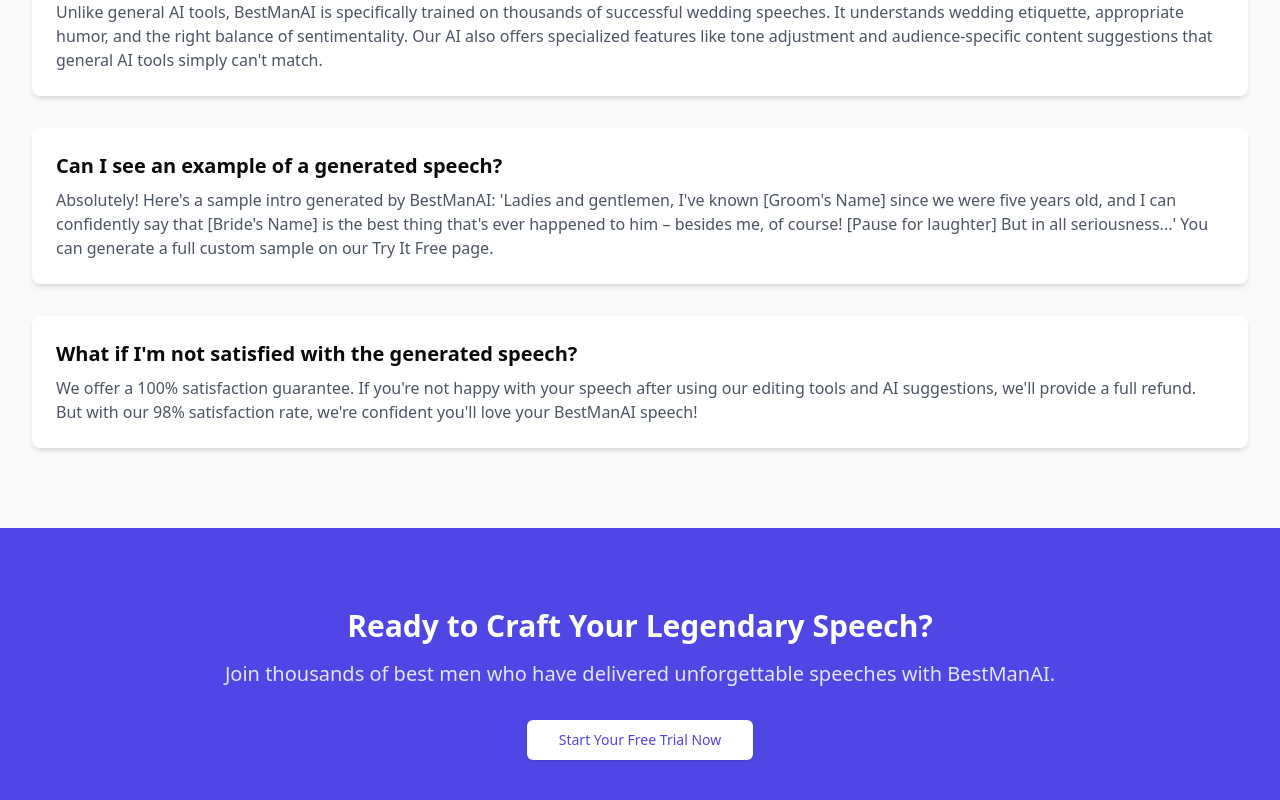
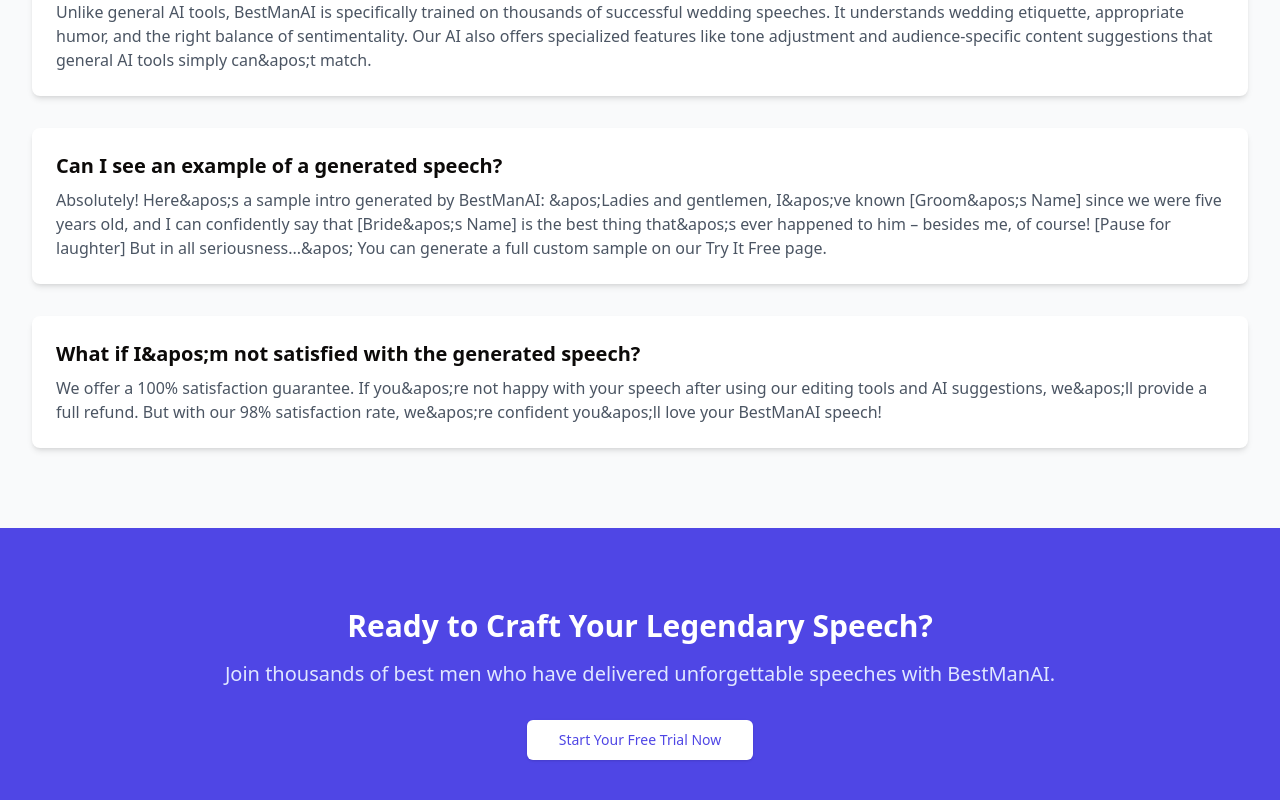
Before and after one commit to peterkaplan/Best-Man-Speech-AI, a Next.js app: page /creator in a window 1280 px wide. Shown: the part 4174-4974 px from the top of the page. Built offline with nearby package versions, Linux system fonts and the light colour scheme.

Commit message:
fix for deploy

```diff
--- a/app/form/useFormState.ts
+++ b/app/form/useFormState.ts
@@ -44,9 +44,18 @@
       setCurrentStep(prev => prev + 1);
       setDocumentProgress(prev => prev + 1);
     } else {
-      handleSubmit();
+      if (areAllQuestionsAnswered()) {
+        submitForm(answers);
+        setDocumentProgress(prev => prev + 1);
+      } else {
+        toast({
+          title: "Form Incomplete",
+          description: "Please answer all required questions before submitting.",
+          variant: "destructive",
+        });
+      }
     }
-  }, [currentStep, isAnswerValid, questions.length, toast]);
+  }, [currentStep, isAnswerValid, toast, areAllQuestionsAnswered, submitForm, answers]);
 
   const handlePrevious = useCallback(() => {
     if (currentStep > 0) {
--- a/components/RestOfHomepage.tsx
+++ b/components/RestOfHomepage.tsx
@@ -24,9 +24,9 @@
   ];
 
   const faqs = [
-    { question: "How is BestManAI different from using ChatGPT?", answer: "Unlike general AI tools, BestManAI is specifically trained on thousands of successful wedding speeches. It understands wedding etiquette, appropriate humor, and the right balance of sentimentality. Our AI also offers specialized features like tone adjustment and audience-specific content suggestions that general AI tools simply can't match." },
-    { question: "Can I see an example of a generated speech?", answer: "Absolutely! Here's a sample intro generated by BestManAI: 'Ladies and gentlemen, I've known [Groom's Name] since we were five years old, and I can confidently say that [Bride's Name] is the best thing that's ever happened to him – besides me, of course! [Pause for laughter] But in all seriousness...' You can generate a full custom sample on our Try It Free page." },
-    { question: "What if I'm not satisfied with the generated speech?", answer: "We offer a 100% satisfaction guarantee. If you're not happy with your speech after using our editing tools and AI suggestions, we'll provide a full refund. But with our 98% satisfaction rate, we're confident you'll love your BestManAI speech!" },
+    { question: "How is BestManAI different from using ChatGPT?", answer: "Unlike general AI tools, BestManAI is specifically trained on thousands of successful wedding speeches. It understands wedding etiquette, appropriate humor, and the right balance of sentimentality. Our AI also offers specialized features like tone adjustment and audience-specific content suggestions that general AI tools simply can&apos;t match." },
+    { question: "Can I see an example of a generated speech?", answer: "Absolutely! Here&apos;s a sample intro generated by BestManAI: &apos;Ladies and gentlemen, I&apos;ve known [Groom&apos;s Name] since we were five years old, and I can confidently say that [Bride&apos;s Name] is the best thing that&apos;s ever happened to him – besides me, of course! [Pause for laughter] But in all seriousness...&apos; You can generate a full custom sample on our Try It Free page." },
+    { question: "What if I&apos;m not satisfied with the generated speech?", answer: "We offer a 100% satisfaction guarantee. If you&apos;re not happy with your speech after using our editing tools and AI suggestions, we&apos;ll provide a full refund. But with our 98% satisfaction rate, we&apos;re confident you&apos;ll love your BestManAI speech!" },
   ];
 
   return (
```
